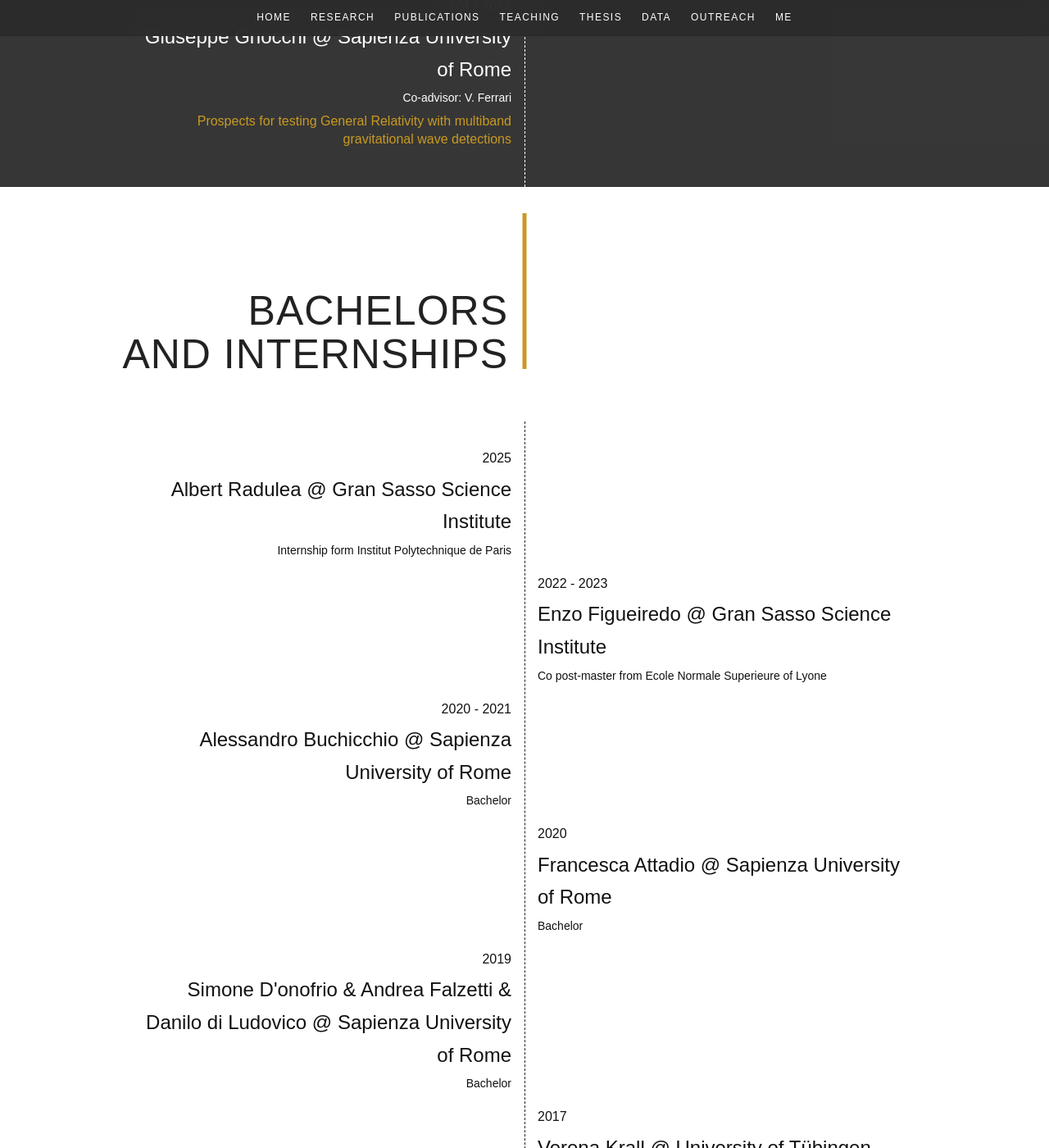
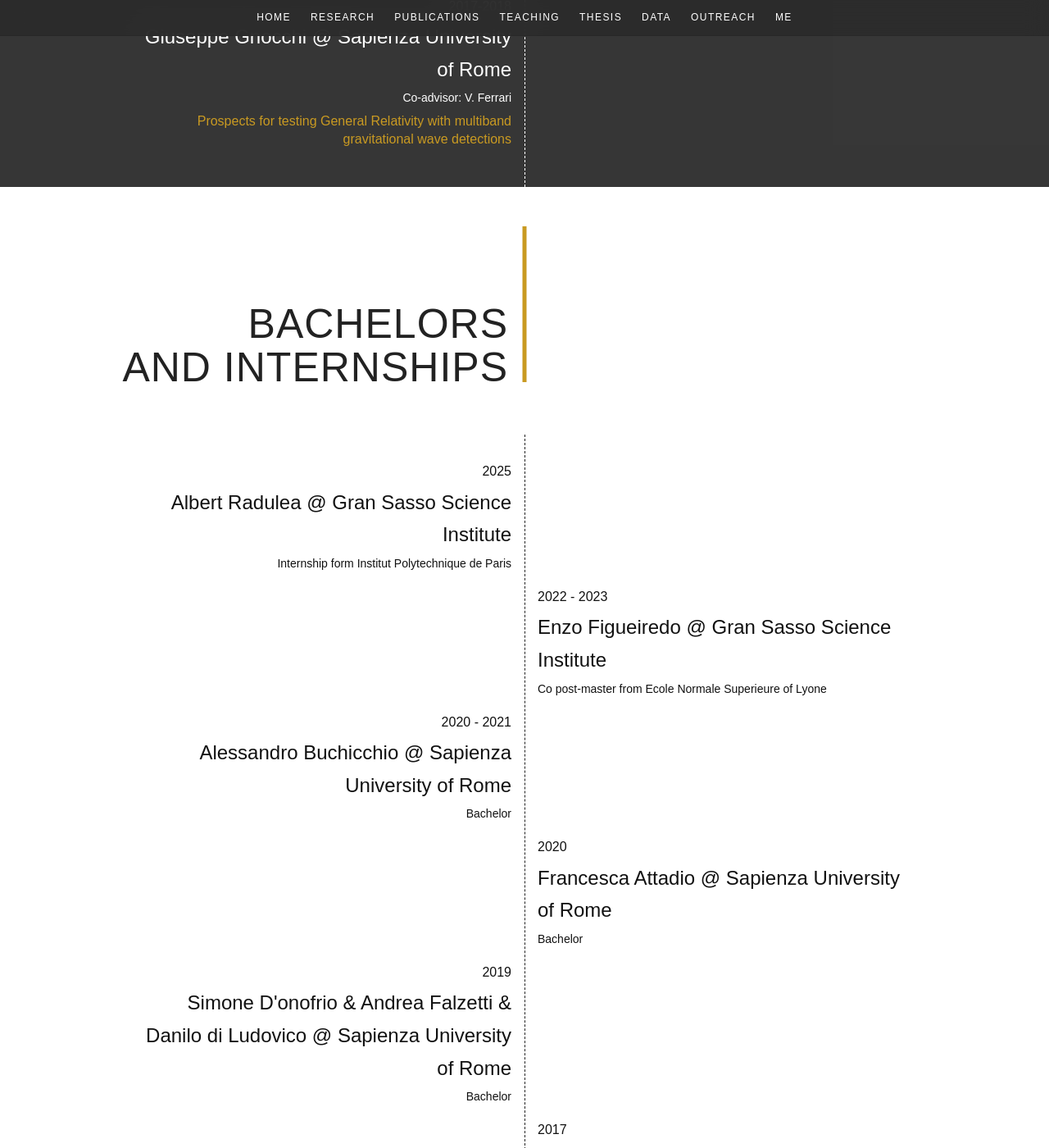
Before and after one commit to masellia/andreamaselli.github.io, a Jekyll site: the page built from pages/thesis.md, in a window 1280 px wide and 1400 px high, scrolled down 5412 px. Shown: the whole window at 82% size. Built offline with Jekyll 4.4.1, drawn with Linux system fonts in a browser that asks for light colours; some web fonts are replaced.

Commit message:
thesis page

```diff
--- a/assets/css/main.css
+++ b/assets/css/main.css
@@ -755,7 +755,7 @@ body {
 
 .bachelor-thesis-section {
   background: #ffffff;
-  padding: 2rem 0 2rem;
+  padding: 3rem 0 2rem;
   margin-top: 0rem;
   padding-bottom: 2rem
 }
```
